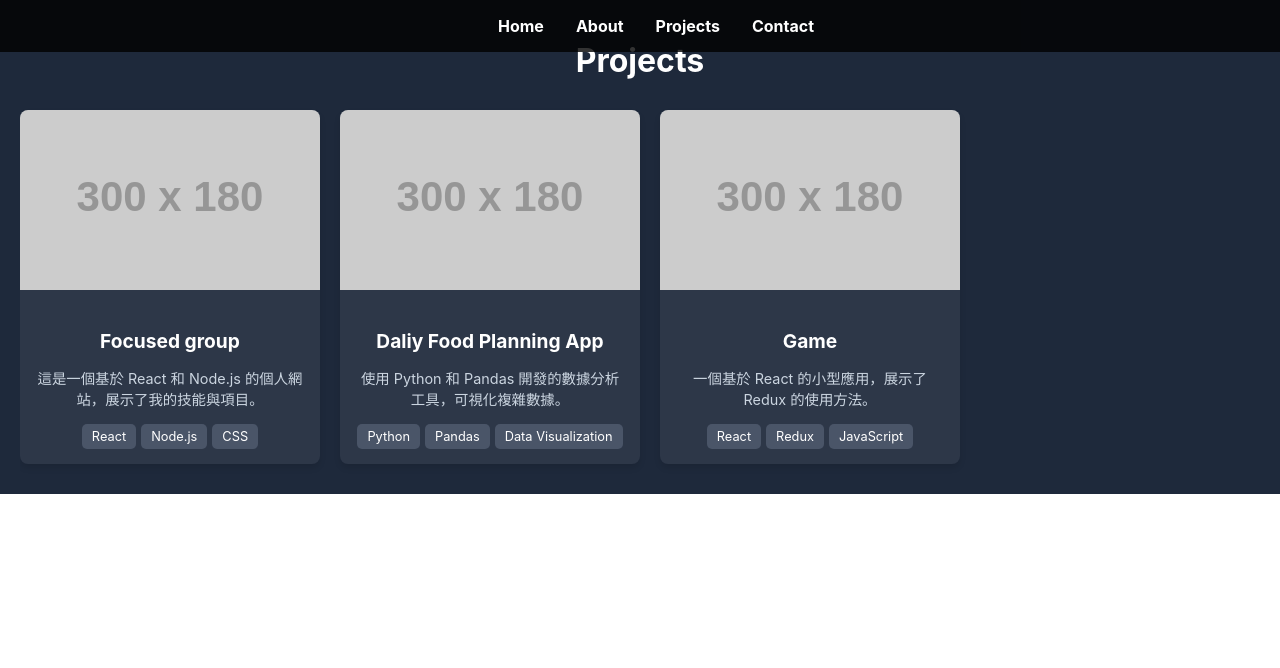
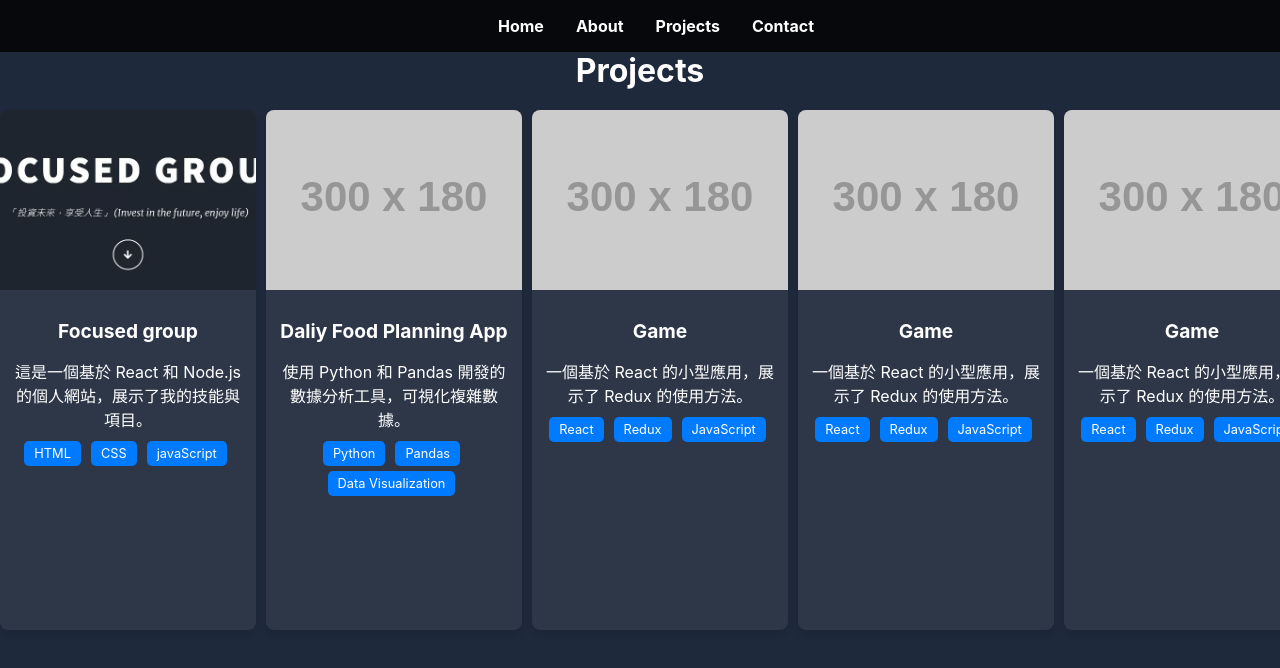
Before and after one commit to Ynot1996/personal-website, a React (Create React App) app: page /projects in a window 1280 px wide. Shown: the top 668 px of the page. Built offline with nearby package versions, Linux system fonts and the light colour scheme.

Commit message:
update projects styles

```diff
--- a/src/pages/Projects.js
+++ b/src/pages/Projects.js
@@ -6,14 +6,32 @@ const Projects = () => {
     {
       title: 'Focused group',
       description: '這是一個基於 React 和 Node.js 的個人網站，展示了我的技能與項目。',
-      image: 'https://via.placeholder.com/300x180', // 替換為實際圖片 URL
-      tags: ['React', 'Node.js', 'CSS'],
+      image: '/images/focused_group.png',
+      tags: ['HTML', 'CSS', 'javaScript'],
     },
     {
       title: 'Daliy Food Planning App',
       description: '使用 Python 和 Pandas 開發的數據分析工具，可視化複雜數據。',
       image: 'https://via.placeholder.com/300x180',
       tags: ['Python', 'Pandas', 'Data Visualization'],
+    },
+    {
+      title: 'Game',
+      description: '一個基於 React 的小型應用，展示了 Redux 的使用方法。',
+      image: 'https://via.placeholder.com/300x180',
+      tags: ['React', 'Redux', 'JavaScript'],
+    },
+    {
+      title: 'Game',
+      description: '一個基於 React 的小型應用，展示了 Redux 的使用方法。',
+      image: 'https://via.placeholder.com/300x180',
+      tags: ['React', 'Redux', 'JavaScript'],
+    },
+    {
+      title: 'Game',
+      description: '一個基於 React 的小型應用，展示了 Redux 的使用方法。',
+      image: 'https://via.placeholder.com/300x180',
+      tags: ['React', 'Redux', 'JavaScript'],
     },
     {
       title: 'Game',
--- a/src/styles/Projects.css
+++ b/src/styles/Projects.css
@@ -1,39 +1,64 @@
 /* 整體容器樣式 */
 .projects-container {
-    padding: 20px;
+    padding-top: 80px;
+    /* 添加頂部內邊距，確保內容不會與導航欄重疊 */
+    padding-left: 10%;
+    padding-right: 10%;
+    display: flex;
+    flex-direction: column;
+    justify-content: center;
+    align-items: center;
+    height: 100vh;
+    /* 占滿視窗高度 */
+    overflow: hidden;
+    /* 禁止垂直滾動 */
     background-color: #1e293b;
     color: #ffffff;
-    text-align: center;
+    margin: 0;
+    /* 移除外邊距 */
+    padding: 0;
+    /* 移除內邊距 */
 }
 
 h1 {
     font-size: 2rem;
-    margin-bottom: 20px;
+    margin-bottom: 10px;
 }
 
 p {
     font-size: 1rem;
-    margin-bottom: 30px;
+    margin-bottom: 20px;
 }
 
 /* 滑動區域 */
 .projects-slider {
     display: flex;
-    overflow-x: hidden;
-    gap: 20px;
+    justify-content: space-between;
+    gap: 10px;
+    width: 100%;
+    /* 占滿可用寬度 */
+    overflow-x: auto;
+    /* 僅允許水平滾動 */
+    height: calc(100vh - 150px);
+    /* 減去標題和內邊距的高度 */
+    scroll-snap-type: x mandatory;
+    /* 水平滑動對齊 */
     padding: 10px 0;
-    scroll-snap-type: x mandatory;
+    /* 適當的上下內邊距 */
 }
 
 /* 單個專案卡片 */
 .project-card {
-    flex: 0 0 300px;
-    /* 固定卡片寬度 */
+    flex: 0 0 calc(100% / 5);
+    /* 平均分配 5 個卡片 */
+    height: 80%;
+    /* 占滿父容器高度 */
     background: #2d3748;
     border-radius: 8px;
     overflow: hidden;
     box-shadow: 0 4px 6px rgba(0, 0, 0, 0.1);
-    scroll-snap-align: center;
+    display: flex;
+    flex-direction: column;
 }
 
 /* 圖片樣式 */
@@ -45,18 +70,19 @@ p {
 
 /* 專案內容 */
 .project-content {
-    padding: 15px;
+    padding: 10px;
+    text-align: center;
+    flex: 1;
 }
 
 .project-title {
     font-size: 1.2rem;
-    margin-bottom: 10px;
+    margin-bottom: 5px;
 }
 
 .project-description {
-    font-size: 0.9rem;
-    color: #cbd5e0;
-    margin-bottom: 15px;
+    font-size: 1rem;
+    margin-bottom: 10px;
 }
 
 .project-tags {
@@ -67,9 +93,11 @@ p {
 }
 
 .project-tags span {
-    background: #4a5568;
+    display: inline-block;
+    background: #007bff;
     color: #ffffff;
+    padding: 5px 10px;
+    margin-right: 5px;
+    border-radius: 5px;
     font-size: 0.8rem;
-    padding: 5px 10px;
-    border-radius: 5px;
 }
```
Also changed, not shown: public/images/focused_group.png (added).
